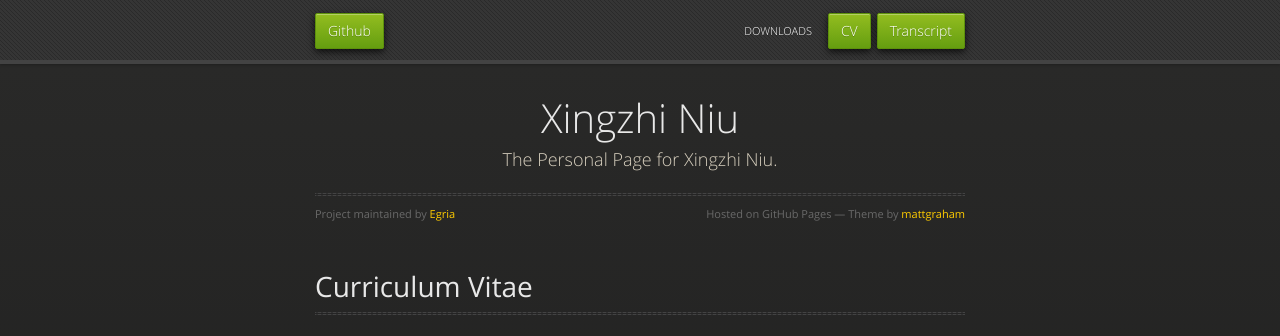
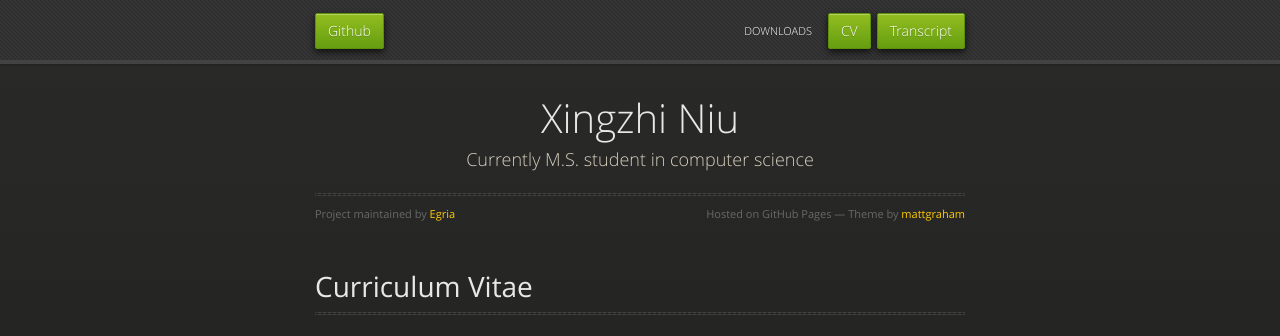
Before and after one commit to Egria/website, a Jekyll site: the page built from index.md, in a window 1280 px wide and 900 px high. Shown: the top 336 px of the window. Built offline with Jekyll 4.4.1, drawn with Linux system fonts in a browser that asks for light colours; our own code applies the rules of GitHub Pages for plain Markdown files.

Commit message:
Update _config.yml

```diff
--- a/_config.yml
+++ b/_config.yml
@@ -1,5 +1,5 @@
 title: Xingzhi Niu
-description: The Personal Page for Xingzhi Niu.
+description: Currently M.S. student in computer science
 show_downloads: true
 google_analytics:
 theme: jekyll-theme-midnight
```
